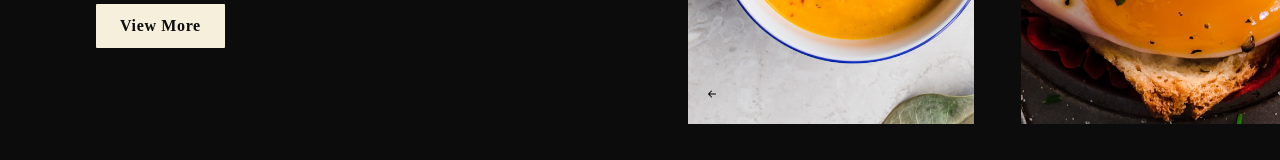
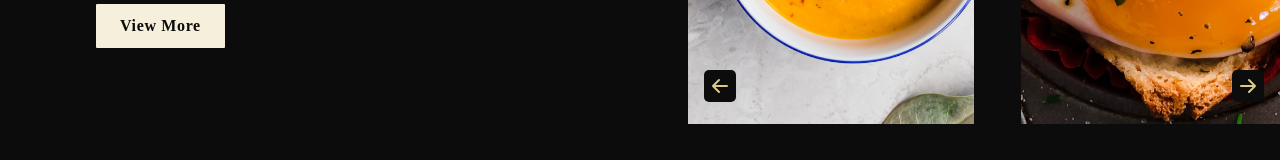
Before and after one commit to brosmar18/restaurant-frontend, a React (Create React App) app: page / in a window 1280 px wide. Shown: the part 5954-6114 px from the top of the page. Built offline with nearby package versions, Linux system fonts and the light colour scheme; a web font is replaced by a local one.

Commit message:
icon styles added with hover effect

```diff
--- a/src/container/Gallery/Gallery.css
+++ b/src/container/Gallery/Gallery.css
@@ -70,3 +70,15 @@
     position: absolute;
     bottom: 5%;
 }
+
+.gallery__arrow-icon {
+    color: var(--color-golden);
+    font-size: 2rem;
+    cursor: pointer;
+    background: var(--color-black);
+    border-radius: 5px;
+}
+
+.gallery__arrow-icon:hover {
+    color: var(--color-white);
+}
```
